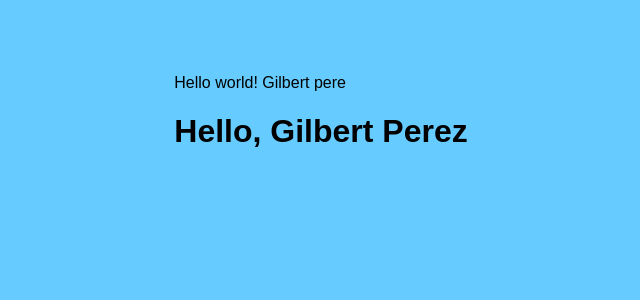
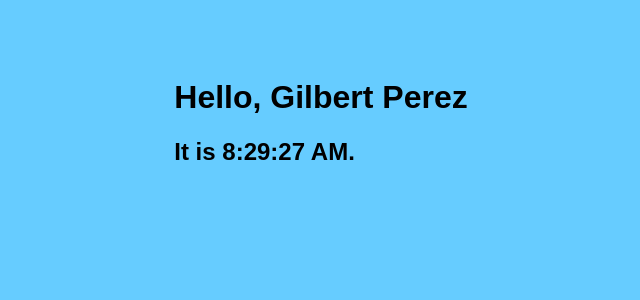
Before and after one commit to Gilbertkitetu/ReactTodo-Application, a React (Create React App) app in the folder todoapp/: page / in a window 1280 px wide. Shown: the top 300 px of the page, without its empty margins (319-959 px from the left). Built offline with nearby package versions, Linux system fonts and the light colour scheme.

Commit message:
Ticking clock

```diff
--- a/todoapp/src/index.js
+++ b/todoapp/src/index.js
@@ -6,21 +6,28 @@
 //import TodoList from "./TodoList";
 
 const name = "Gilbert Perez";
-const element = <h1>Hello, {name}</h1>;
+function tick() {
 
-    function formatName(user){
-        return user.firstName + ' ' + user.lastName;
-    }
-const user = {
-        firstName: 'Gilbert',
-    lastName: 'pere'
-};
+
+const element = (
+    <div>
+    <h1>Hello, {name}</h1>
+    <h2>It is {new Date().toLocaleTimeString()}.</h2>
+    </div>
+        );
+
 var destination = document.querySelector("#container");
 
 ReactDom.render(
     <div>
-        <p>Hello world! {formatName(user)}</p>
+
         {element}
+
+
+
     </div>,
     destination
 );
+    }
+
+        setInterval(tick, 1000);
```
